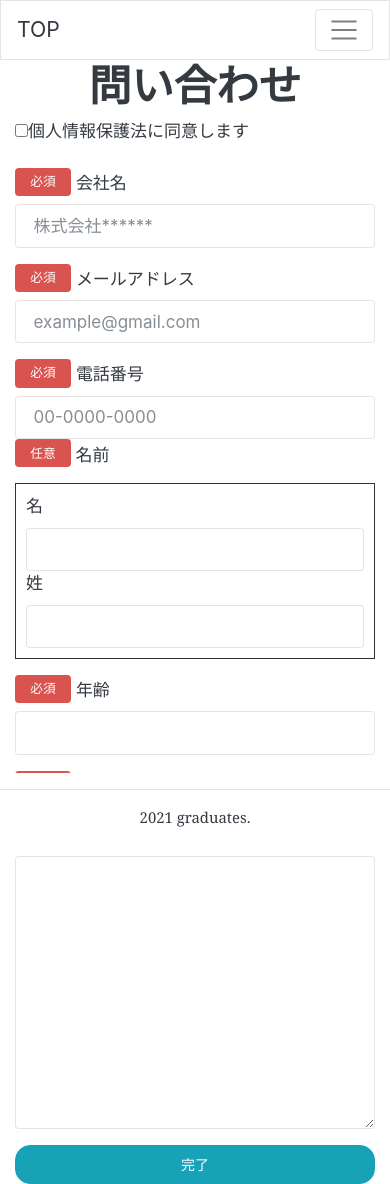
After one commit to doctor0siki/team-b_2, a PHP site: template app/View/inquire/inquire.twig in a window 390 px wide. The commit adds this page. Run offline with PHP 8.4, Linux system fonts and the light colour scheme; the template is opened without the code that fills it, so the values that code supplies are empty; some libraries are stand-ins or nearby versions.

Commit message:
口コミ、問い合わせ

```diff
--- a/app/View/company-import/company-import.twig
+++ b/app/View/company-import/company-import.twig
@@ -7,7 +7,6 @@
 {# このページに適用させたいスタイルシートを指定します #}
 {% block header_scripts_add %}
 {% endblock %}
-
 
 {#ここから表示したい情報を記載します。#}
 {% block page_content %}
@@ -33,7 +32,7 @@
 
                             <div class="form-group">
                                 <label for="password" class="control-label"> <span class="badge badge-danger">必須</span> 年齢</label>
-                                <input type="text" class="form-control" id="age" name="age" value="{{ age }}" required title="Please enter your gender">
+                                <input type="text" class="form-control" id="age" name="age" value="{{ age }}" required title="Please enter your gender" pattern="[1-9][0-9]*">
                             </div>
 
                             <div class="form-group">
--- a/app/View/company-import/company-import_done.twig
+++ b/app/View/company-import/company-import_done.twig
@@ -38,8 +38,7 @@
                     <td class="align-middle" scope="col">{{ act.gendor }}</td>
                     <td class="align-middle" scope="col">{{ act.evalute }}</td>
                     <td class="align-middle" scope="col">
-                      <textarea class="form-control" rows="5" readonly><{{ act.review }}
-                      </textarea></td>
+                      {{ act.review | nl2br}}</td>
 
                   </tr>
                   </tbody>
@@ -67,8 +66,7 @@
                       <td class="align-middle" scope="col">{{ row.gendor }}</td>
                       <td class="align-middle" scope="col">{{ row.evalute }}</td>
                       <td class="align-middle" scope="col">
-                        <textarea class="form-control" rows="5" readonly><{{ row.review }}
-                        </textarea></td>
+                        {{ row.review | nl2br}}</td>
                     </tr>
                     {% endfor %}
                     </tbody>
--- /dev/null
+++ b/app/View/inquire/inquire.twig
@@ -0,0 +1,86 @@
+{#レイアウトを継承します#}
+{% extends "layout/layout.twig" %}
+
+{#HTMLのタイトルを定義します。#}
+{% block title %}問い合わせ{% endblock %}
+
+{# このページに適用させたいスタイルシートを指定します #}
+{% block header_scripts_add %}
+{% endblock %}
+{# https://www.otsuka.co.jp/contacts/inquiry-form/form/?type=PR #}
+{#ここから表示したい情報を記載します。#}
+{% block page_content %}
+    <div class="page-header text-center">
+        <h1>問い合わせ</h1>
+    </div>
+    <div class="container">
+        <div class="box">
+            <div class="row">
+                <div class="col-md-12">
+                    <div class="well">
+                        <form id="loginForm" method="POST" action="/inquire/">
+                            {% if error %}
+                                <div class="form-group">
+                                    <div class="alert alert-danger" role="alert">{{ error }}</div>
+                                </div>
+                            {% endif %}
+
+                            <div class="form-group">
+                                <input type="checkbox" id="agree"><label for="agree">個人情報保護法に同意します</label>
+                            </div>
+                            <div class="form-group">
+                                <label for="password" class="control-label"> <span class="badge badge-danger">必須</span> 会社名</label>
+                                <input type="text" class="form-control" id="name" name="name" value="{{name}}" required title="Please enter your CompanyName" placeholder="株式会社******">
+                            </div>
+
+                            <div class="form-group">
+                                <label for="email" class="control-label"> <span class="badge badge-danger">必須</span> メールアドレス</label>
+                                <input type="text" class="form-control" id="email" name="email" value="{{ email }}" placeholder="example@gmail.com"
+                                pattern="[a-z0-9._%+-]+@[a-z0-9.-]+\.[a-z]{2,3}$" required title="Please enter your mailadress">
+                            </div>
+
+                            <label for="email" class="control-label"> <span class="badge badge-danger">必須</span>  電話番号 </label>
+                            <input type="tel"  class="form-control" id ="phonenumber" name="phonenumber" value="{{phonenumber}}"  pattern="\d{1,5}-\d{1,4}-\d{4,5}" placeholder="00-0000-0000"
+                             required title="Please enter your phonenumber">
+
+                            <div class="form-group">
+                              <p for="text" class="control-label"><span class="badge badge-danger">任意</span> 名前 </p>
+                              <div style="padding: 10px; margin-bottom: 10px; border: 1px solid #333333;">
+                                <label for="text" class="control-label"> 名 </label>
+                                <input type="text" class="form-control" id="username" name="username" value="{{username}}" required title="Please enter your name">
+                                <label for="text" class="control-label"> 姓 </label>
+                                <input type="text" class="form-control" id="userfamilyname" name="userfamilyname" value="{{userfamilyname}}" required title="Please enter your famillyname">
+                              </div>
+                            </div>
+
+                            <div class="form-group">
+                                <label for="password" class="control-label"> <span class="badge badge-danger">必須</span> 年齢</label>
+                                <input type="text" class="form-control" id="age" name="age" value="{{ age }}" pattern="[1-9][0-9]*" required title="Please enter your age">
+                            </div>
+
+                            <div class="form-group">
+                                <label for="password" class="control-label"> <span class="badge badge-danger">必須</span> 性別</label>
+                                <select id = "gendor" name = "gendor">
+                                    <option value="男性">男性</option>
+                                    <option value="女性">女性</option>
+                                    <option value="その他">その他</option>option>
+                                </select>
+                            </div>
+
+                            <div class="form-group">
+                                <label for="password" class="control-label">内容</label>
+                                <textarea class="form-control" rows="10" id="review" name="review" value="{{ review }}" required title="Please enter your content"></textarea>
+                          </div>
+
+
+                            <button type="submit" class="btn btn-info btn-block">完了</button>
+                        </form>
+                    </div>
+                </div>
+            </div>
+        </div>
+    </div>
+{% endblock %}
+
+{#共通フッタとして追記したい情報を記載します。#}
+{% block footer_scripts_add %}{% endblock %}
```
Also changed, not shown: app/Controller/company-show/index.php (added, +87 -0 lines), app/Controller/company-show/review-show.php (added, +41 -0 lines), app/Controller/inquire/inquire.php (added, +83 -0 lines), app/Model/Dao/Companyinfo.php (added, +33 -0 lines), app/Model/Dao/Inquire.php (added, +33 -0 lines), app/View/inquire/inquire_done.twig (added, +33 -0 lines), app/View/company-show/reviewList.twig (added), app/View/company-show/show.twig (added).
